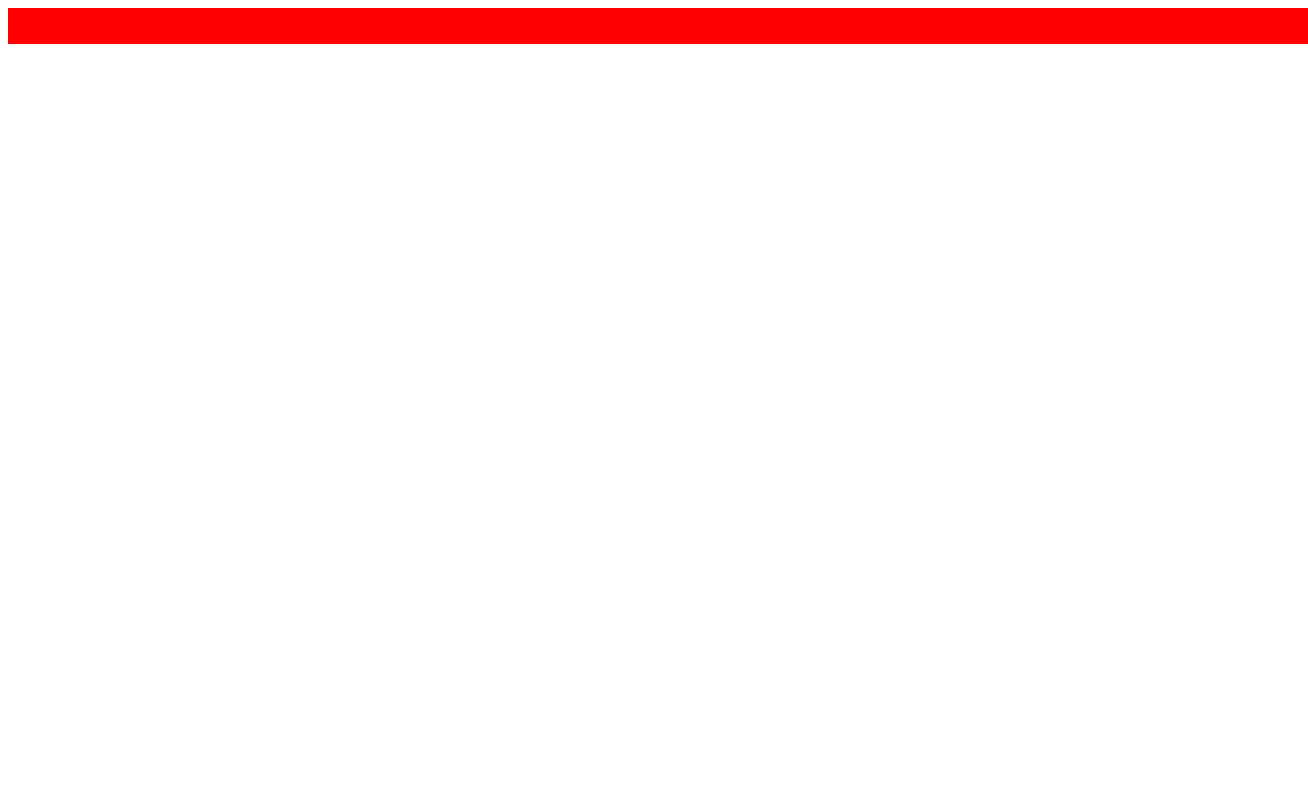
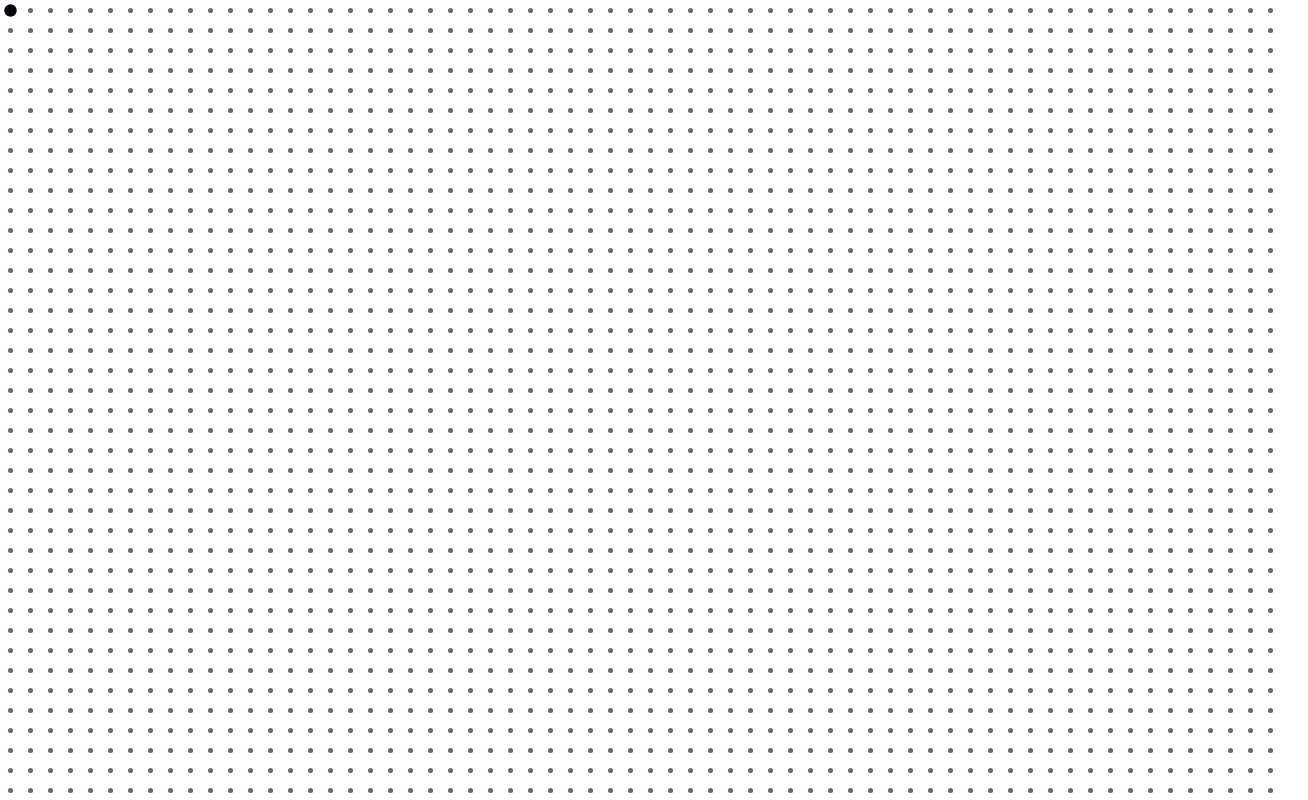
Before and after one commit to mischamclaughlin/dot, a React (Vite) app: page / in a window 1280 px wide. Shown: the whole page, 1308 px wide, since content can reach past the window. Built offline with nearby package versions, Linux system fonts and the light colour scheme.

Commit message:
Building blocks

```diff
--- a/src/App.css
+++ b/src/App.css
@@ -1,8 +1,4 @@
 .appContainer {
     width: 100%;
     height: 100%;
-    display: flex;
-    flex-direction: column;
-    background: red;
-    padding: 1rem;
 }
--- a/src/App.tsx
+++ b/src/App.tsx
@@ -1,11 +1,12 @@
-import './App.css'
+import DotGrid from "./components/DotGrid";
+import "./App.css";
 
 export default function App() {
-  return (
-    <>
-      <div className='appContainer'>
-
-      </div>
-    </>
-  )
+    return (
+        <>
+            <div className="appContainer">
+                <DotGrid />
+            </div>
+        </>
+    );
 }
--- a/src/components/DotGrid.module.css
+++ b/src/components/DotGrid.module.css
@@ -0,0 +1,54 @@
+.pageContainer {
+    --cell-size: 20px;
+    --dot-size: 10px;
+
+    user-select: none;
+
+    width: 100vw;
+    height: 100vh;
+
+    display: grid;
+    grid-auto-rows: var(--cell-size);
+    align-content: center;
+
+    .row {
+        display: grid;
+        grid-template-columns: repeat(auto-fill, var(--cell-size));
+        justify-content: center;
+
+        .cell {
+            width: var(--cell-size);
+            height: var(--cell-size);
+            display: grid;
+            place-items: center;
+            transition:
+                background-color 125ms ease,
+                transform 250ms ease;
+
+            .dot {
+                width: var(--dot-size);
+                height: var(--dot-size);
+                background: var(--text);
+                border-radius: 50%;
+                transition:
+                    background-color 25ms linear,
+                    transform 25ms linear;
+            }
+        }
+        .activeCell {
+            background: rgba(107, 99, 117, 0.25);
+
+            .dot {
+                background: var(--accent);
+            }
+        }
+        .cell:hover {
+            cursor: crosshair;
+
+            .dot {
+                transform: scale(2.5);
+                background: var(--text-h);
+            }
+        }
+    }
+}
--- a/src/components/DotGrid.tsx
+++ b/src/components/DotGrid.tsx
@@ -0,0 +1,126 @@
+import { useLayoutEffect, useMemo, useRef, useState } from "react";
+import { dotGridTheme, cssVars } from "./dotGridTheme";
+import styles from "./DotGrid.module.css";
+
+type Cell = {
+    row: number;
+    col: number;
+};
+
+type Bounds = {
+    top: number;
+    bottom: number;
+    left: number;
+    right: number;
+};
+
+function getBounds(start: Cell, end: Cell): Bounds {
+    return {
+        top: Math.min(start.row, end.row),
+        bottom: Math.max(start.row, end.row),
+        left: Math.min(start.col, end.col),
+        right: Math.max(start.col, end.col),
+    };
+}
+
+function isInBounds(row: number, col: number, bounds: Bounds | null) {
+    if (bounds === null) return false;
+
+    return (
+        row >= bounds.top &&
+        row <= bounds.bottom &&
+        col >= bounds.left &&
+        col <= bounds.right
+    );
+}
+
+export default function DotGrid() {
+    const ref = useRef<HTMLDivElement | null>(null);
+
+    const [rows, setRows] = useState<number>(0);
+    const [cols, setCols] = useState<number>(0);
+    const [firstCell, setFirstCell] = useState<Cell | null>(null);
+    const [dragCell, setDragCell] = useState<Cell | null>(null);
+    const [activeCells, setActiveCells] = useState<Bounds | null>(null);
+    const [isMouseDown, setIsMouseDown] = useState<boolean>(false);
+
+    const previewCells = useMemo(() => {
+        if (!isMouseDown || firstCell === null || dragCell === null)
+            return activeCells;
+
+        return getBounds(firstCell, dragCell);
+    }, [isMouseDown, firstCell, dragCell, activeCells]);
+
+    useLayoutEffect(() => {
+        const element = ref.current;
+        if (!element) return;
+
+        const observer = new ResizeObserver(([entry]) => {
+            const { width, height } = entry.contentRect;
+
+            setRows(Math.floor(height / dotGridTheme.cellSize));
+            setCols(Math.floor(width / dotGridTheme.cellSize));
+        });
+
+        observer.observe(element);
+
+        return () => observer.disconnect();
+    }, []);
+
+    function handleMouseDown(row: number, col: number) {
+        const cell = { row, col };
+
+        setFirstCell(cell);
+        setDragCell(cell);
+        setIsMouseDown(true);
+    }
+
+    function handleMouseEnter(row: number, col: number) {
+        if (!isMouseDown) return;
+
+        setDragCell({ row, col });
+    }
+
+    function handleMouseUp(row: number, col: number) {
+        if (firstCell !== null)
+            setActiveCells(getBounds(firstCell, { row, col }));
+
+        setIsMouseDown(false);
+        setDragCell(null);
+    }
+
+    function viewGrid() {
+        return Array.from({ length: rows }).map((_, row) => (
+            <div className={styles.row} key={`${row}`}>
+                {Array.from({ length: cols }).map((_, col) => {
+                    const cellId = `${row}-${col}`;
+
+                    return (
+                        <div
+                            className={[
+                                styles.cell,
+                                isInBounds(row, col, previewCells)
+                                    ? styles.activeCell
+                                    : "",
+                            ].join(" ")}
+                            key={cellId}
+                            onMouseDown={() => handleMouseDown(row, col)}
+                            onMouseEnter={() => handleMouseEnter(row, col)}
+                            onMouseUp={() => handleMouseUp(row, col)}
+                        >
+                            <div className={styles.dot} />
+                        </div>
+                    );
+                })}
+            </div>
+        ));
+    }
+
+    return (
+        <>
+            <div className={styles.pageContainer} style={cssVars} ref={ref}>
+                {viewGrid()}
+            </div>
+        </>
+    );
+}
--- /dev/null
+++ b/src/components/dotGridTheme.ts
@@ -0,0 +1,11 @@
+import type { CSSProperties } from "react";
+
+export const dotGridTheme = {
+    cellSize: 20,
+    dotSize: 5,
+} as const;
+
+export const cssVars = {
+    "--cell-size": `${dotGridTheme.cellSize}px`,
+    "--dot-size": `${dotGridTheme.dotSize}px`,
+} as CSSProperties;
--- a/src/index.css
+++ b/src/index.css
@@ -30,8 +30,8 @@
     }
 }
 
-#root {
+* {
+    margin: 0;
+    padding: 0;
     box-sizing: border-box;
-    width: 100%;
-    height: 100%;
 }
```
